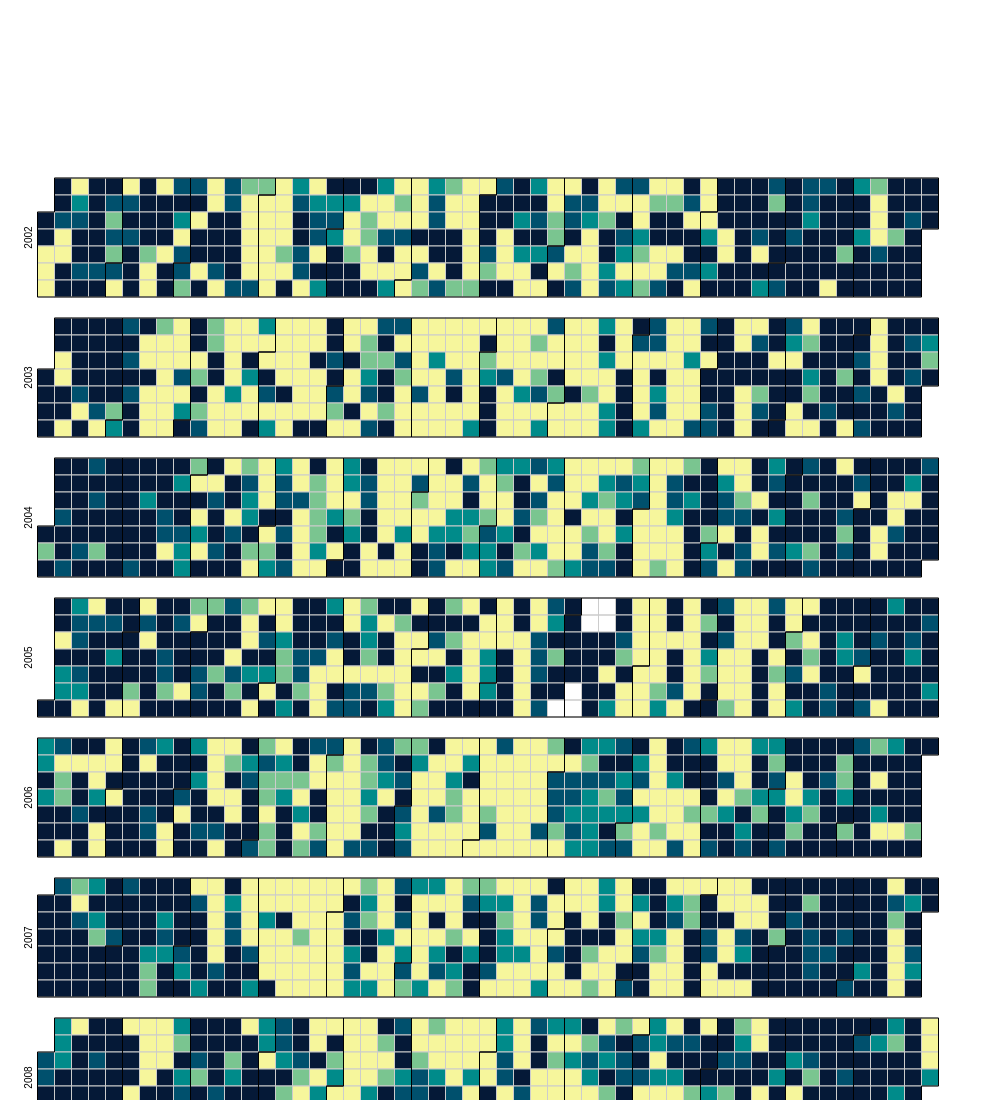
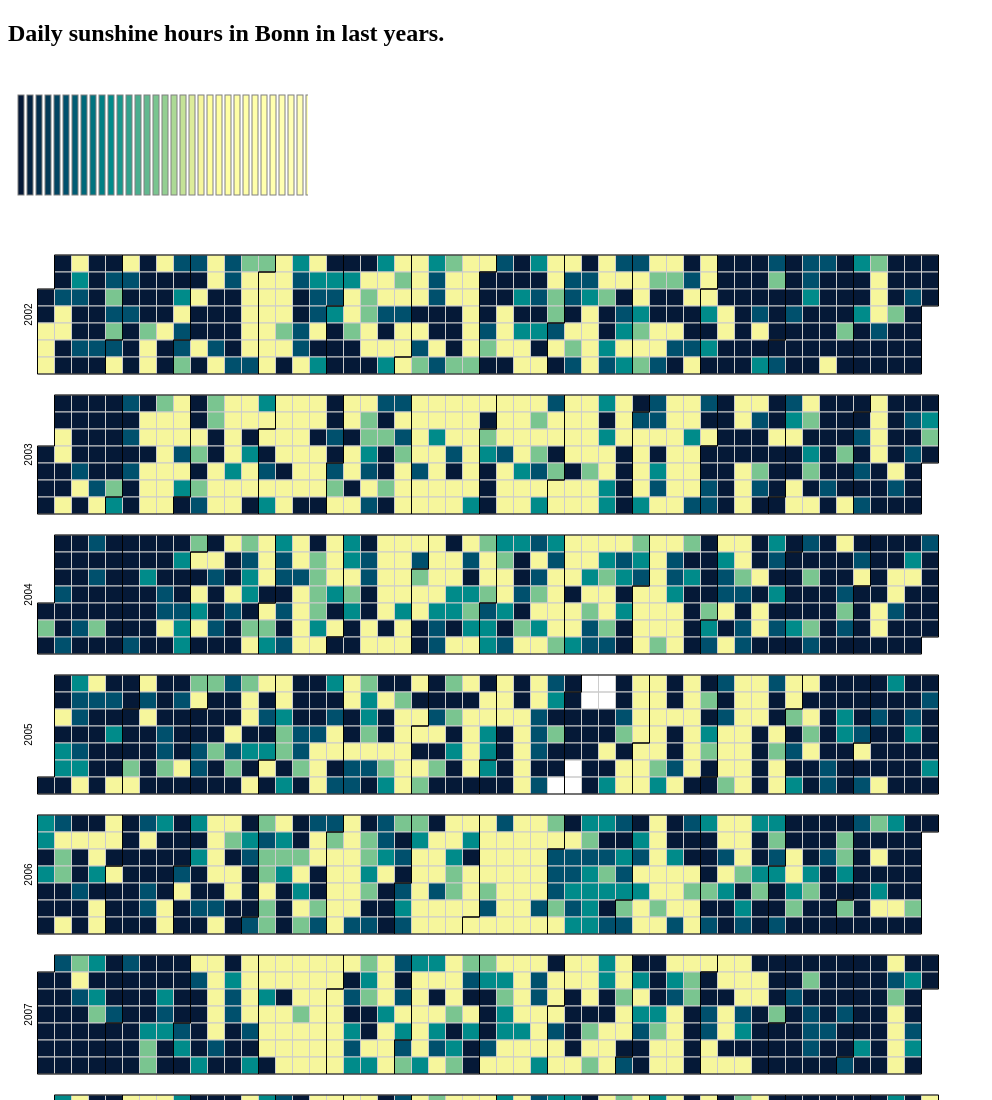
Before and after one commit to asamokhina/sun_in_bonn, a plain HTML site: page index.html in a window 1280 px wide. Shown: the top 1100 px of the page, without its empty margins (0-992 px from the left). Drawn offline with nearby package versions, Linux system fonts and the light colour scheme.

Commit message:
Update index.html

```diff
--- a/index.html
+++ b/index.html
@@ -6,7 +6,8 @@
 <!--Code by Mike Bostock’s Block 4063318 https://bl.ocks.org/mbostock/4063318#index.html -->
 
 <script src="https://d3js.org/d3.v4.min.js"></script>
-
+	<h2>Daily sunshine hours in Bonn in last years.</h2>
+	<br>
 <svg class="scale"></svg>
 <br>
 <script>
@@ -16,7 +17,7 @@ var colors = d3.scaleLinear()
     .domain(d3.ticks(0, 50, 11))
     .range(["#051937", "#00506d", "#008b8a", "#7ac590", "#f6f69c"]);
 
-var svg = d3.select("scale");
+var svg = d3.select(".scale");
 
 var rects = svg.selectAll(".rects")
 	.data(data)
```
